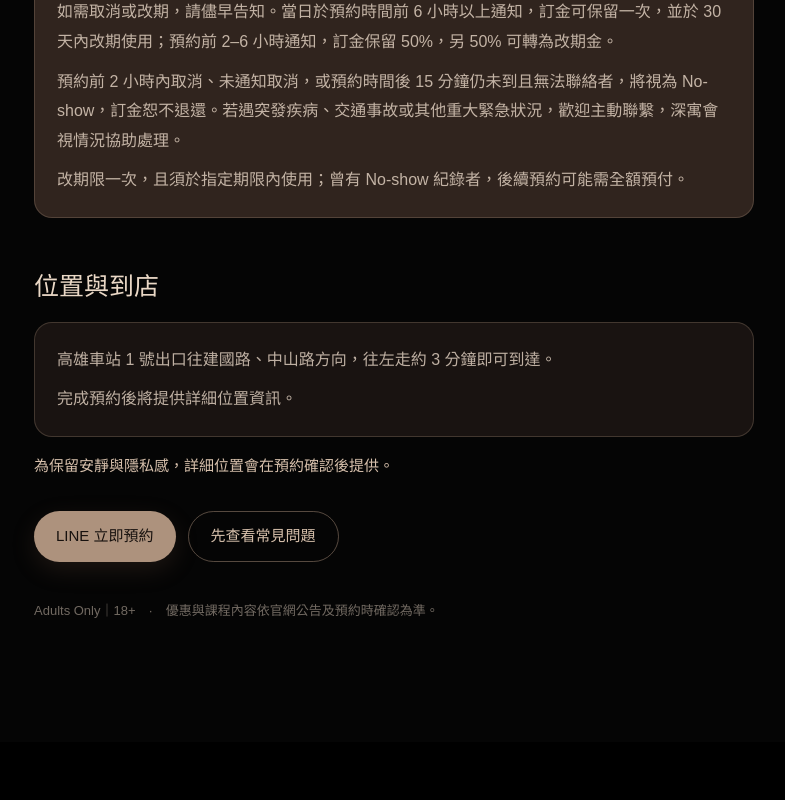
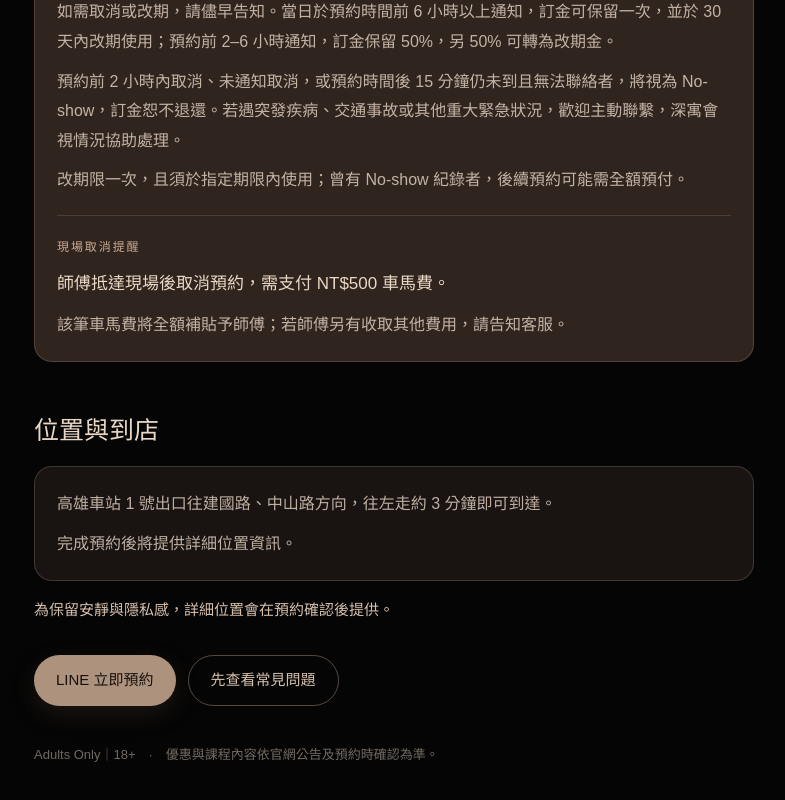
Before and after one commit to profoundroomkh/profound-room, a Next.js app: page /reservation in a window 1280 px wide. Shown: the part 2090-2890 px from the top of the page, without its empty margins (246-1031 px from the left). Before the commit the page ends 2832 px from the top, so only its background shows below. Built offline with nearby package versions, Linux system fonts and the light colour scheme.

Commit message:
Add on-site cancellation travel fee policy

```diff
--- a/app/reservation/page.js
+++ b/app/reservation/page.js
@@ -129,6 +129,10 @@ export default function ReservationPage() {
               <p>
                 改期限一次，且須於指定期限內使用；曾有 No-show 紀錄者，後續預約可能需全額預付。
               </p>
+              <div className={styles.divider} aria-hidden="true" />
+              <p className={styles.depositEyebrow}>現場取消提醒</p>
+              <p className={styles.depositMain}>師傅抵達現場後取消預約，需支付 NT$500 車馬費。</p>
+              <p>該筆車馬費將全額補貼予師傅；若師傅另有收取其他費用，請告知客服。</p>
             </div>
           </section>
 
```
